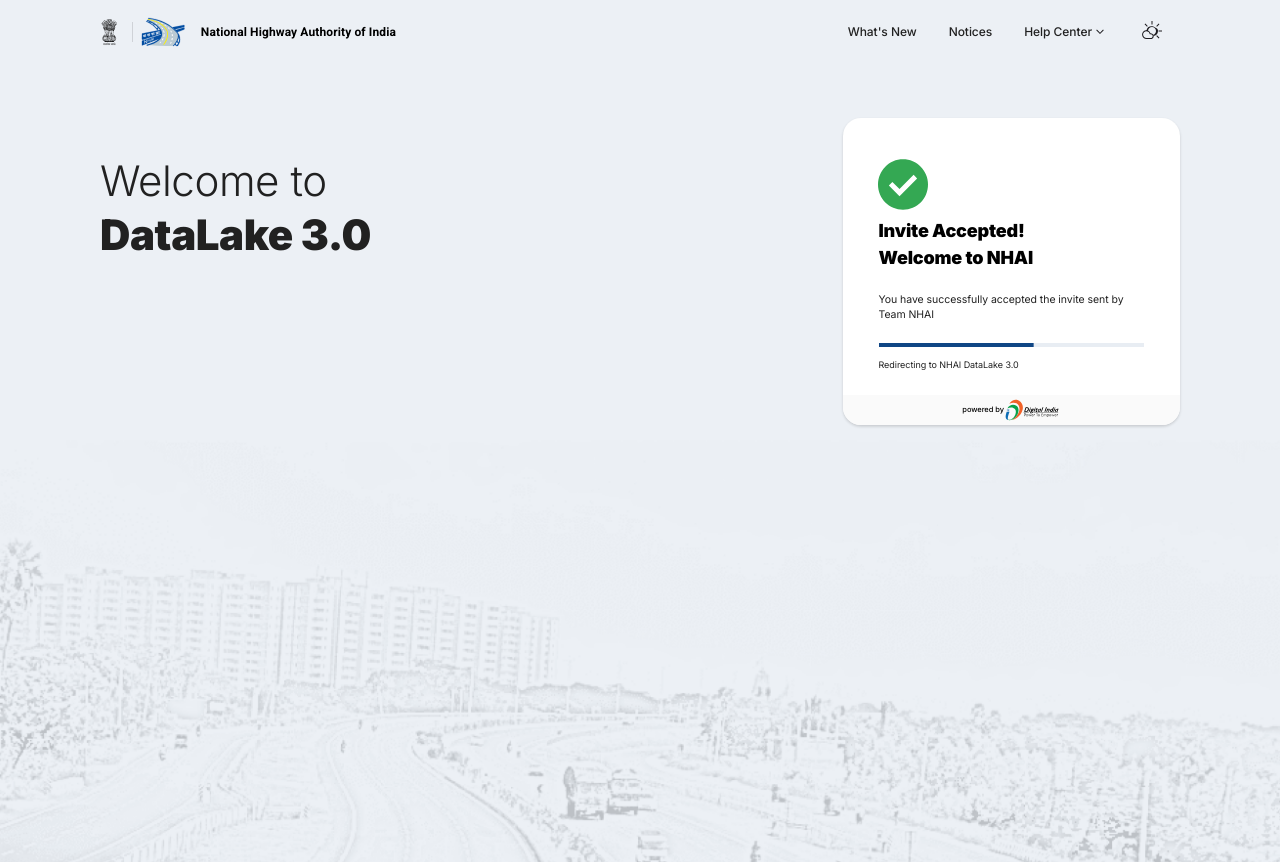
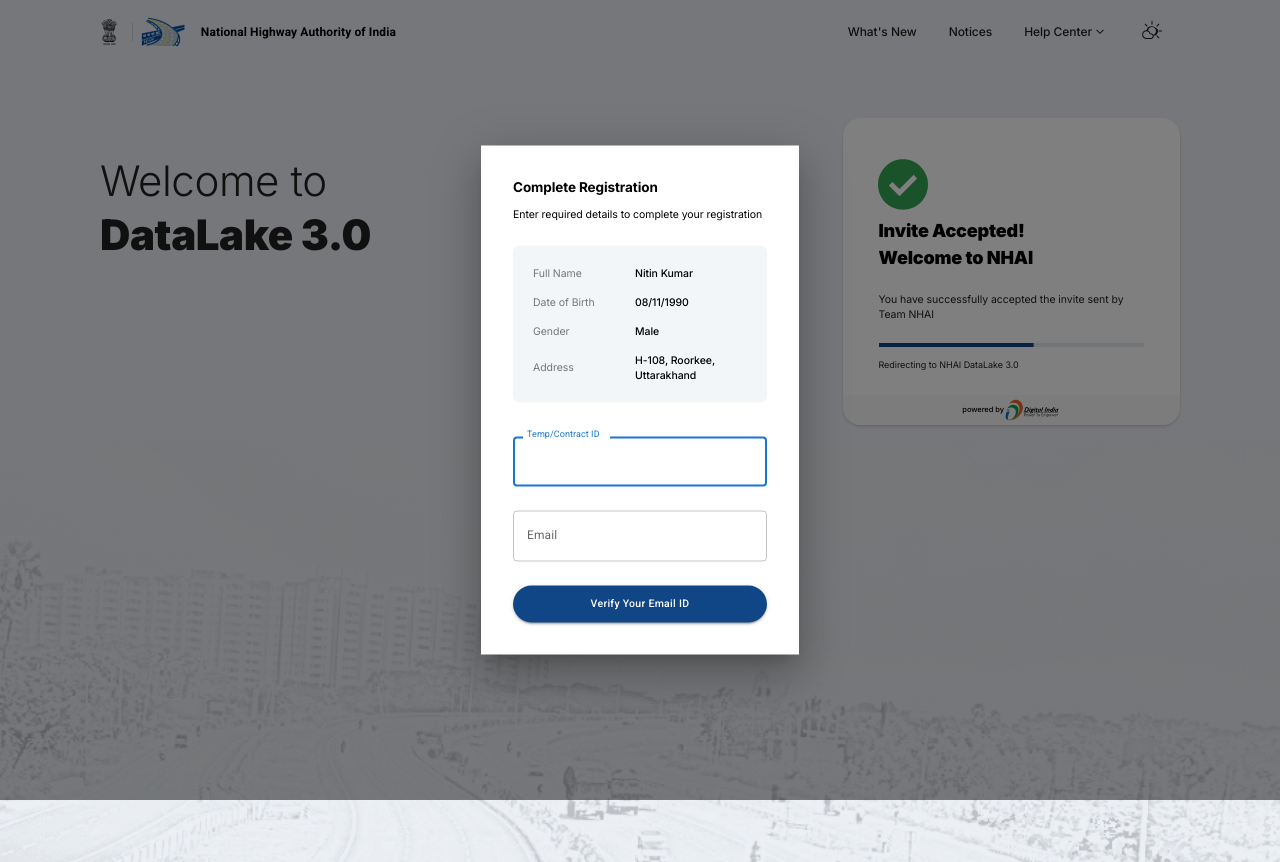
Before and after one commit to cmspankajgupta/NHAI_FrontEnd, a React (Create React App) app: page /signup in a window 1280 px wide. Built offline with nearby package versions, Linux system fonts and the light colour scheme.

Commit message:
Create modal pop up for contractual registration flow

```diff
--- a/src/App.scss
+++ b/src/App.scss
@@ -618,6 +618,22 @@
 .getHelp {
   color: var(--brand-500);
 }
+.cardList{
+  padding: 20px 20px;
+  list-style: none;
+}
+.cardList .listItem:not(:last-child){
+  margin-bottom: 14px;
+}
+span.gray-700.col {
+  max-width: 90px;
+}
+
+.details-text{
+  background: var(--signup-form-card-bg);
+  border-radius: 0.5rem;
+}
+
 
 @media screen and (max-width: 767px) {
   .form-page {
--- a/src/components/Input/MuiInput.js
+++ b/src/components/Input/MuiInput.js
@@ -4,10 +4,10 @@
 import { Typography } from "@mui/material";
 
 function MuiInput({
-  variant,
-  label,
+  // variant,
+  // label,
   className,
-  sx,
+  // sx,
   error,
   errorText,
   ...props
@@ -16,11 +16,6 @@
     <>
       <TextField
         {...props}
-        sx={sx}
-        id="outlined-basic"
-        variant={variant}
-        label={label}
-        // placeholder={label}
         error={error}
         className="muiInput"
       />
@@ -28,7 +23,7 @@
         <Typography
           color="error"
           sx={{
-            color: "#d32f2f", // Error color
+            color: "#d32f2f",
             fontWeight: 400,
             fontSize: "0.75rem",
             letterSpacing: "0.03333em",
@@ -38,7 +33,7 @@
             marginLeft: "1px",
           }}
         >
-          {errorText}
+        {errorText}
         </Typography>
       )}
     </>
--- /dev/null
+++ b/src/components/Modal/MuiModal.js
@@ -0,0 +1,39 @@
+import * as React from 'react';
+import Box from '@mui/material/Box';
+import Typography from '@mui/material/Typography';
+import Modal from '@mui/material/Modal';
+
+const style = {
+  position: 'absolute',
+  top: '50%',
+  left: '50%',
+  transform: 'translate(-50%, -50%)',
+  width: '26.5rem',
+  maxWidth: '100%',
+  bgcolor: 'background.paper',
+  boxShadow: 24,
+  p: 4,
+};
+
+export default function MuiModal({title, content, children,...props}) {
+  const [open, setOpen] = React.useState(true);
+  const handleOpen = () => setOpen(true);
+  const handleClose = () => setOpen(false);
+
+  return (
+    <div>
+      <Modal
+        open={open}
+        onClose={handleClose}
+        aria-labelledby="modal-modal-title"
+        aria-describedby="modal-modal-description"
+        >
+        <Box sx={style}>
+          <p id="modal-modal-title" className='body-m font-bold mb-14'>{title}</p>
+          <p id="modal-modal-description" className='body-xs font-regular'>{content}</p>
+          {children}
+        </Box>
+      </Modal>
+    </div>
+  );
+}
--- /dev/null
+++ b/src/features/SignUp/Internal/Contratual/ModalContractComReg.js
@@ -0,0 +1,59 @@
+import React, { useState } from 'react';
+import MuiModal from '../../../../components/Modal/MuiModal'
+import MuiInput from '../../../../components/Input/MuiInput';
+import MuiButton from '../../../../components/Button/MuiButton';
+
+export default function ModalContractComReg() {
+  return (
+    <>
+        <MuiModal title="Complete Registration" content="Enter required details to complete your registration">
+          <div className='details-text mt-32 mb-14'>
+              <ul className='cardList'>
+                <li className='row listItem body-xs font-regular'><span className='col gray-700'>Full Name</span><span className='col font-medium'>Nitin Kumar</span></li>
+                <li className='row listItem body-xs font-regular'><span className='col gray-700'>Date of Birth</span><span className='col font-medium'>08/11/1990</span></li>
+                <li className='row listItem body-xs font-regular'><span className='col gray-700'>Gender</span><span className='col font-medium'>Male</span></li>
+                <li className='row listItem body-xs font-regular'><span className='col gray-700'>Address</span><span className='col font-medium'>H-108, Roorkee, Uttarakhand</span></li>
+              </ul>
+          </div>
+
+        <MuiInput
+          variant="outlined"
+          name="temp/contract_ID"
+          label="Temp/Contract ID"
+          fullWidth
+          type="text"
+          sx={{
+            mb: "2rem",
+            mt: "2rem",
+            borderRadius: '1rem'
+          }}
+          autoFocus={true}
+        />
+
+        <MuiInput
+          variant="outlined"
+          name="email"
+          label="Email"
+          fullWidth
+          type="text"
+          sx={{
+            mb: "2rem",
+          }}
+        />
+         <MuiButton
+          type="submit"
+          name="Verify Your Email ID"
+          variant="contained"
+          fullWidth
+          sx={{
+            // marginBottom: "1.75rem",
+            background: `var(--brand-500)`,
+            borderRadius: "6.25rem",
+            fontWeight: `var(--font-medium)`,
+          }}
+        />
+        </MuiModal>
+
+    </>
+  )
+}
--- a/src/features/SignUp/Internal/SignUpDetailsCard.js
+++ b/src/features/SignUp/Internal/Permanent/SignUpDetailsCard.js
@@ -1,13 +1,13 @@
 import { Box, Divider, Avatar } from "@mui/material";
 import React from "react";
-import ArrowBack from "../../../assets/images/logo/arrow_back.svg";
+import ArrowBack from "../../../../assets/images/logo/arrow_back.svg";
 import { useDispatch, useSelector } from "react-redux";
 import {
   sendOtp,
   setIsSapVerified,
   setOtpSent,
-} from "../../../store/slices/signUpSlice";
-import MuiButton from "../../../components/Button/MuiButton";
+} from "../../../../store/slices/signUpSlice";
+import MuiButton from "../../../../components/Button/MuiButton";
 
 export default function SignUpDetailsCard() {
   const { data, sapId } = useSelector((state) => state.signUp);
--- a/src/features/SignUp/Internal/SignUpForm.scss
+++ /dev/null
@@ -1,10 +0,0 @@
-.cardList{
-    padding: 20px 20px;
-    list-style: none;
-}
-.cardList .listItem{
-    margin-bottom: 14px;
-}
-span.gray-700.col {
-    max-width: 90px;
-}
--- a/src/pages/SignUpPage/SignUpPage.js
+++ b/src/pages/SignUpPage/SignUpPage.js
@@ -1,7 +1,7 @@
 import { Box } from "@mui/material";
 import OtpForm from "../../features/OtpForm/OtpForm";
-import SignUpDetailsCard from "../../features/SignUp/Internal/SignUpDetailsCard";
-import SignupForm from "../../features/SignUp/Internal/SignUpForm";
+import SignUpDetailsCard from "../../features/SignUp/Internal/Permanent/SignUpDetailsCard";
+import SignupForm from "../../features/SignUp/Internal/Permanent/SignUpForm";
 import FormFooter from "../../components/FormFooter/FormFooter";
 import { OtpSchema } from "../../features/OtpForm/OtpSchema";
 import { useFormik } from "formik";
@@ -16,8 +16,9 @@
 import { useNavigate } from "react-router-dom";
 import useCountdown from "../../hooks/useCountdown";
 import { setAuthenticated } from "../../store/slices/loginSlice";
-import SignUpContratual from "../../features/SignUp/Internal/SignUpContratual/SignUpContratual";
-import SignUpInvite from "../../features/SignUp/Internal/SignUpContratual/SignUpInviteAccept";
+import SignUpContratual from "../../features/SignUp/Internal/Contratual/SignUpContratual";
+import SignUpInvite from "../../features/SignUp/Internal/Contratual/SignUpInviteAccept";
+import ModalContractComReg from "../../features/SignUp/Internal/Contratual/ModalContractComReg";
 
 function SignUpPage() {
   const { isSapVerified, otpSent, data } = useSelector((state) => state.signUp);
@@ -92,6 +93,7 @@
               {isSapVerified && otpSent && <OtpForm formik={formikOTP} handleBack={handleBack} handleResend={handleResendOTP} formattedTime={formattedTime} timeLeft={timeLeft} mobile={data?.mobile}/>} */}
               {/* <SignUpContratual/> */}
               <SignUpInvite/>
+              <ModalContractComReg/>
             </Box>
             <FormFooter />
           </div>
```
Also changed, not shown: src/features/SignUp/Internal/Permanent/SignUpForm.js (renamed from src/features/SignUp/Internal/SignUpForm.js, +4 -4 lines), src/features/SignUp/Internal/Contratual/SignUpContratual.js (renamed from src/features/SignUp/Internal/SignUpContratual/SignUpContratual.js), src/features/SignUp/Internal/Contratual/SignUpInviteAccept.js (renamed from src/features/SignUp/Internal/SignUpContratual/SignUpInviteAccept.js), src/features/SignUp/Internal/Permanent/SignUpForm.scss (added), 1 other file (tests, documents, lock files or other folders).
